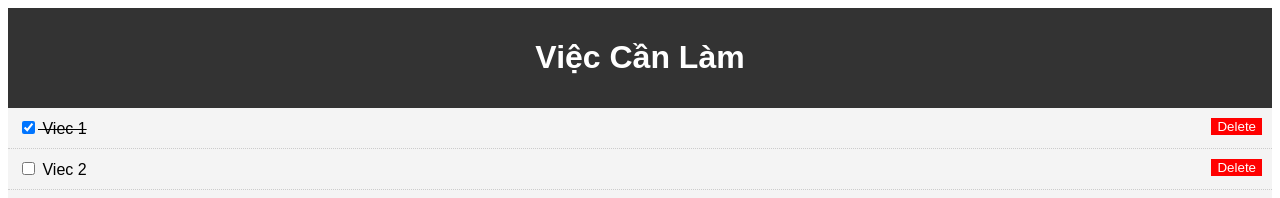
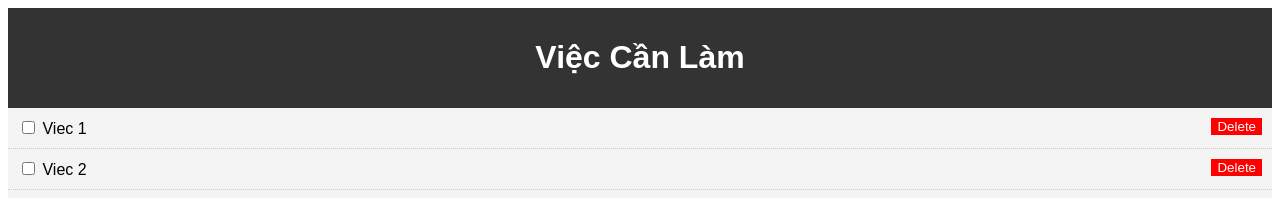
Before and after one commit to boydeptrai/vue-crash-tutorial, a Vue app: page / in a window 1280 px wide. Shown: the top 198 px of the page. Built offline with nearby package versions, Linux system fonts and the light colour scheme.

Commit message:
emit event

```diff
--- a/src/components/TodoItem.vue
+++ b/src/components/TodoItem.vue
@@ -1,35 +1,51 @@
 <template>
-  <TodoListItem v-for="todo in todos" :key="todo.id" :todoProps="todo" />
+  <TodoListItem
+    v-for="todo in todos"
+    :key="todo.id"
+    :todoProps="todo"
+    @item-completed="markComplete"
+    @delete-item="deleteTodo"
+  />
 </template>
 
 <script>
 import { ref } from 'vue';
-import TodoListItem from './TodoListItem.vue'
+import TodoListItem from './TodoListItem.vue';
 export default {
   name: 'TodoItem',
   components: {
-    TodoListItem
+    TodoListItem,
   },
   setup() {
     const todos = ref([
       {
-            id: "1",
+        id: '1',
         title: 'Viec 1',
-            completed: true
+        completed: false,
       },
       {
-            id: "2",
+        id: '2',
         title: 'Viec 2',
-            completed: false
+        completed: false,
       },
       {
-            id: "3",
+        id: '3',
         title: 'Viec 3',
-            completed: false
+        completed: false,
       },
     ]);
 
-    return { todos };
+    const markComplete = id =>{
+     todos.value =todos.value.map((todo) =>{
+      if (todo.id === id) todo.completed = !todo.completed
+      return todo
+     })
+    }
+
+    const deleteTodo = id =>{
+      todos.value = todos.value.filter(todo =>todo.id !== id)
+    }
+    return { todos,markComplete,deleteTodo };
   },
 };
 </script>
--- a/src/components/TodoListItem.vue
+++ b/src/components/TodoListItem.vue
@@ -1,15 +1,25 @@
 <template>
   <p :class="['list-item',todoProps.completed ? 'is-completed' : '']">
-    <input type="checkbox" :checked="todoProps.completed">
+    <input type="checkbox" :checked="todoProps.completed" @change="markItemCompleted">
     {{todoProps.title}}
-    <button class="del-btn">Delete</button>
+    <button class="del-btn" @click="deleteItem">Delete</button>
   </p>
 </template>
 
 <script>
 export default {
    name: 'TodoListItem',
-   props: ['todoProps']
+   props: ['todoProps'],
+   setup(props,context) {
+    const markItemCompleted = () =>{
+       context.emit('item-completed',props.todoProps.id)
+    }
+
+    const deleteItem = () => {
+       context.emit('delete-item',props.todoProps.id)
+    }
+    return { markItemCompleted,deleteItem}
+   }
 }
 </script>
 
```
Lines whose indentation alone changed are shown as unchanged.
